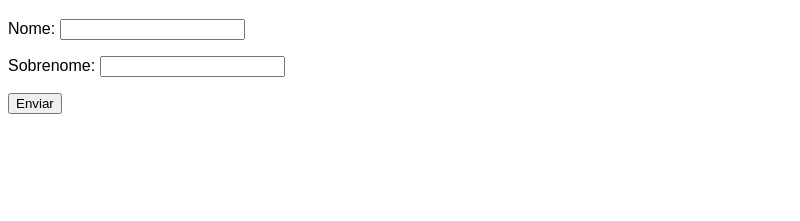
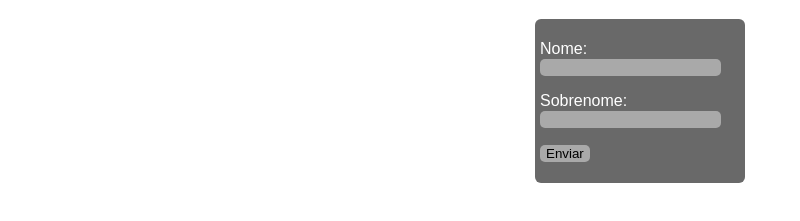
Before and after one commit to WilliamGabrielSilva/html-css2, a plain HTML site: page exercicios/ex025/form001.html in a window 1280 px wide. Shown: the part 61-282 px from the top of the page, without its empty margins (0-800 px from the left). Drawn offline with Linux system fonts and the light colour scheme.

Commit message:
Update form001.html

```diff
--- a/exercicios/ex025/form001.html
+++ b/exercicios/ex025/form001.html
@@ -9,16 +9,33 @@
         * {
             font-family: Arial, Helvetica, sans-serif;
         }
+        .container {
+            width: 200px;
+            background-color: dimgray;
+            padding: 5px;
+            border-radius: 6px;
+            margin: auto;
+        }
+        input {
+            border-radius: 5px;
+            border: none;
+            background-color: darkgray
+        }
+        .nome{
+            color: white;
+        }
     </style>
 </head>
 <body>
     <h1>Meu primeiro furmulário</h1>
-    <form action="cadastro.php" autocomplete="off">
-        <p><label for="inome">Nome:</label>
-            <input type="text" name="nome" id="inome"></p>
-        <p><label for="isobrenome">Sobrenome:</label>
-            <input type="text" name="sobrenome" id="isobrenome"></p>
-        <p><input type="submit" value="Enviar"></p>
-    </form>
+    <div class="container">
+        <form action="cadastro.php" method="POST" autocomplete="off">
+            <p class="nome"><label for="inome">Nome:</label>
+                <input type="text" name="nome" id="inome"></p>
+            <p class="nome"><label for="isobrenome">Sobrenome:</label>
+                <input type="text" name="sobrenome" id="isobrenome"></p>
+            <p class="nome"><input type="submit" value="Enviar"></p>
+        </form>
+    </div>
 </body>
 </html>
```
